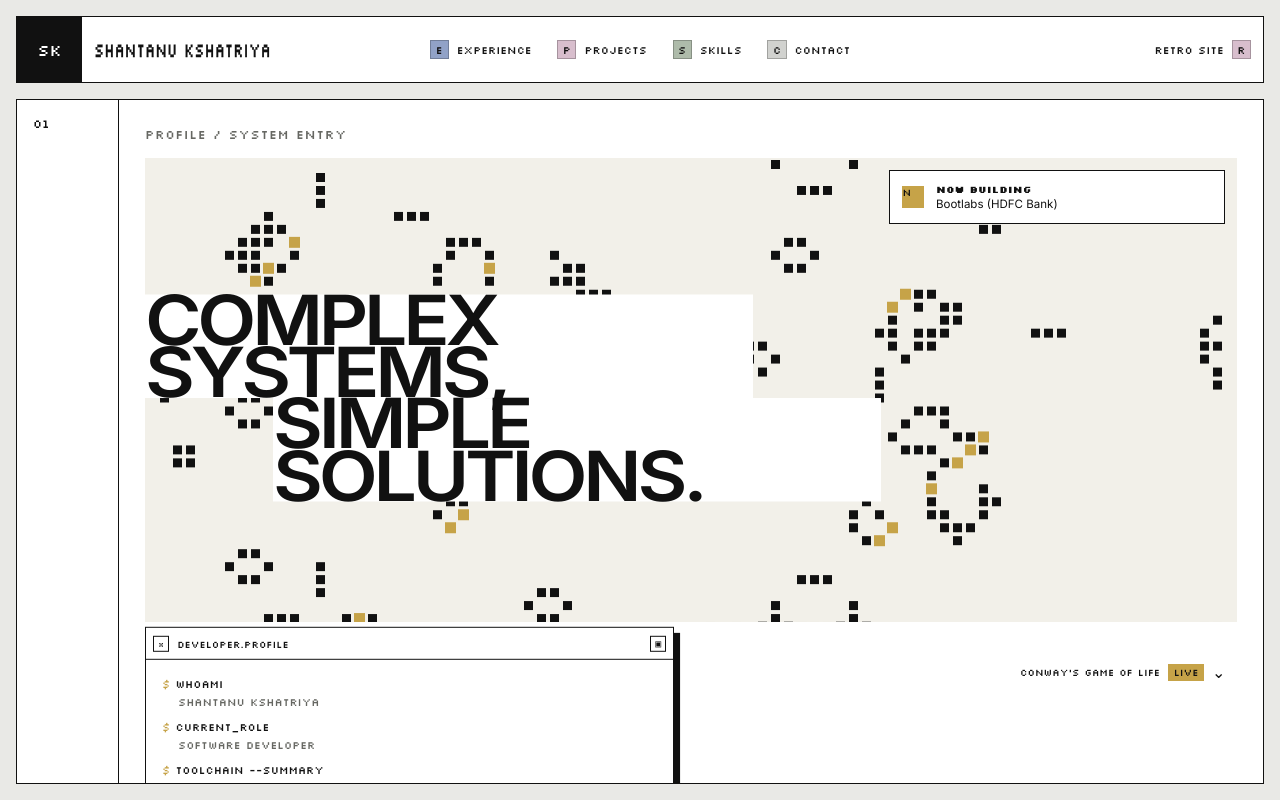
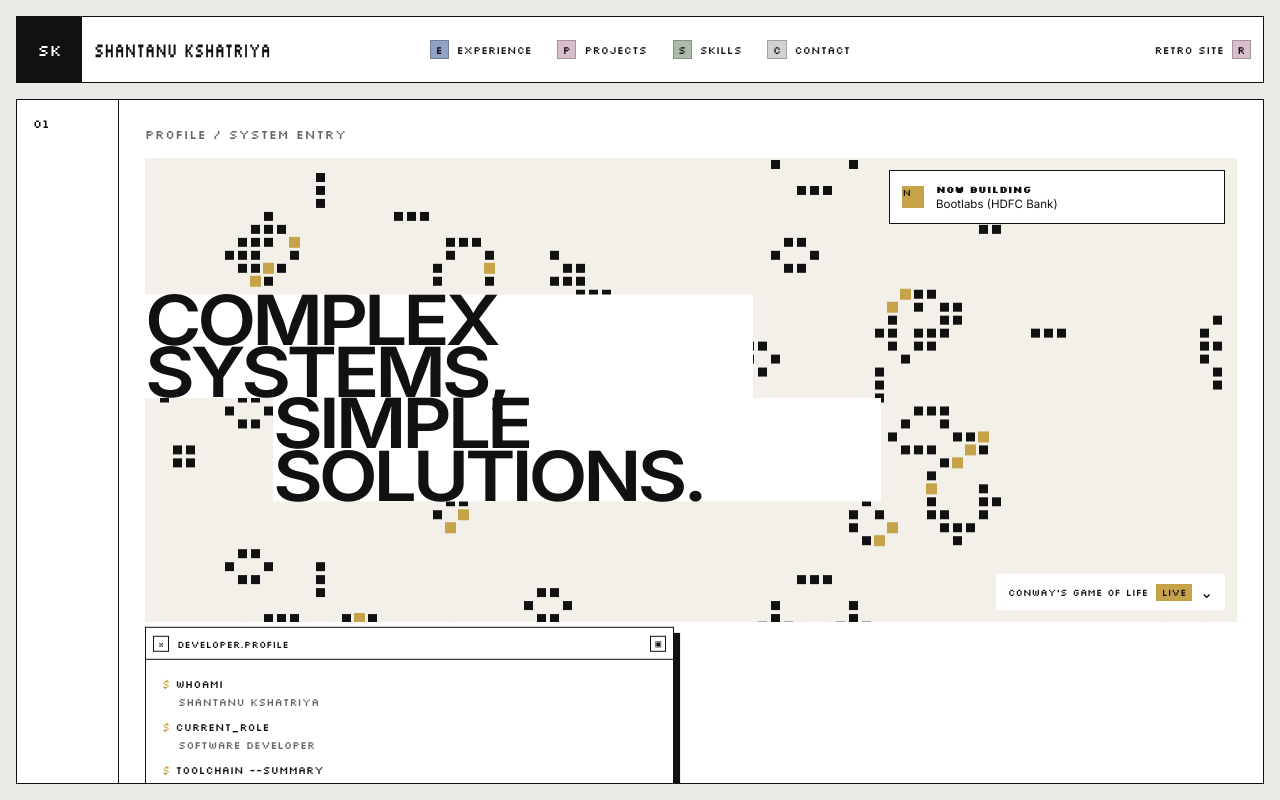
Before and after one commit to binaryBodhi/binaryBodhi.github.io, a React (Vite) app: page / in a window 1280 px wide. Built offline with nearby package versions, Linux system fonts and the light colour scheme.

Commit message:
chore: added controls to conway's game of life

```diff
--- a/src/themes/modern/ModernSections.css
+++ b/src/themes/modern/ModernSections.css
@@ -179,10 +179,11 @@ button.modern-window-control:focus-visible {
 }
 
 .modern-hero-canvas-caption {
-  position: relative;
-  justify-self: end;
+  position: absolute;
+  bottom: var(--modern-space-3);
+  right: var(--modern-space-3);
   z-index: 3;
-  max-width: 100%;
+  max-width: calc(100% - 1.5rem);
   background: var(--modern-panel);
   font-family: var(--modern-font-display);
   font-size: 0.62rem;
@@ -212,6 +213,10 @@ button.modern-window-control:focus-visible {
 }
 
 .modern-hero-canvas-caption[open] {
+  z-index: 4;
+}
+
+.modern-hero-heading-frame:has(.modern-hero-canvas-caption[open]) {
   z-index: 4;
 }
 
@@ -1358,6 +1363,7 @@ button.modern-window-control:focus-visible {
     align-self: stretch;
     padding-block: var(--modern-space-5);
     padding-top: 5rem;
+    padding-bottom: 4rem;
   }
 
   .modern-hero-heading-wrap h1 {
--- a/src/themes/modern/components/HeroSection.tsx
+++ b/src/themes/modern/components/HeroSection.tsx
@@ -37,6 +37,7 @@ export function HeroSection({ data }: HeroSectionProps) {
           <div className="modern-hero-background" aria-hidden="true">
             <PixelCanvas variant="hero" lifeSettings={lifeSettings} />
           </div>
+          <LifeControls settings={lifeSettings} onChange={setLifeSettings} />
           {currentExperience && (
             <div className="modern-hero-now-building modern-side-widget modern-side-widget--gold">
               <span className="modern-widget-key" aria-hidden="true">N</span>
@@ -76,7 +77,6 @@ export function HeroSection({ data }: HeroSectionProps) {
         )}
 
         <Reveal className="modern-hero-widgets" delay={180}>
-          <LifeControls settings={lifeSettings} onChange={setLifeSettings} />
           {data.profile.location && (
             <div className="modern-side-widget modern-side-widget--blue">
               <span className="modern-widget-key" aria-hidden="true">L</span>
```
